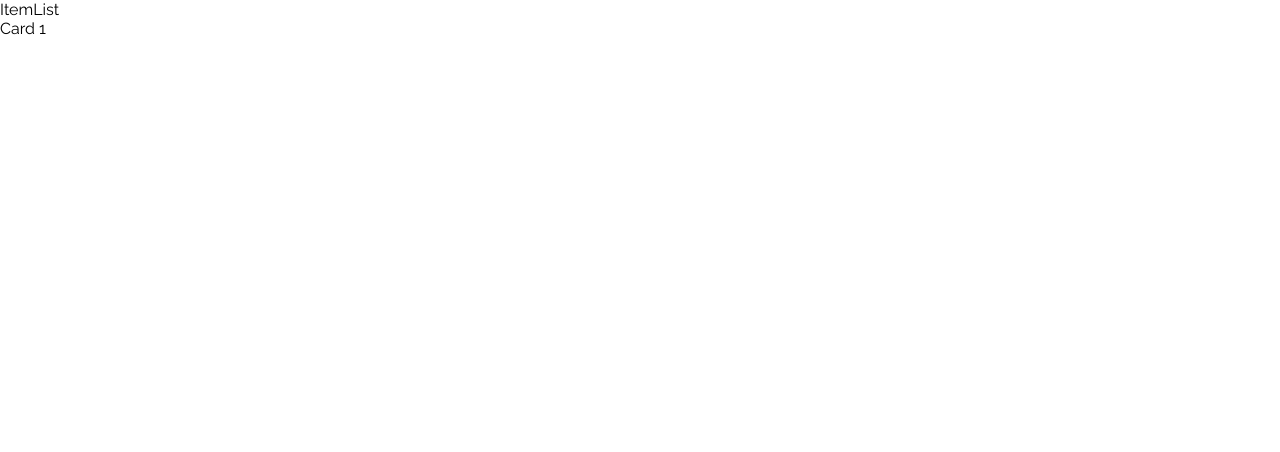
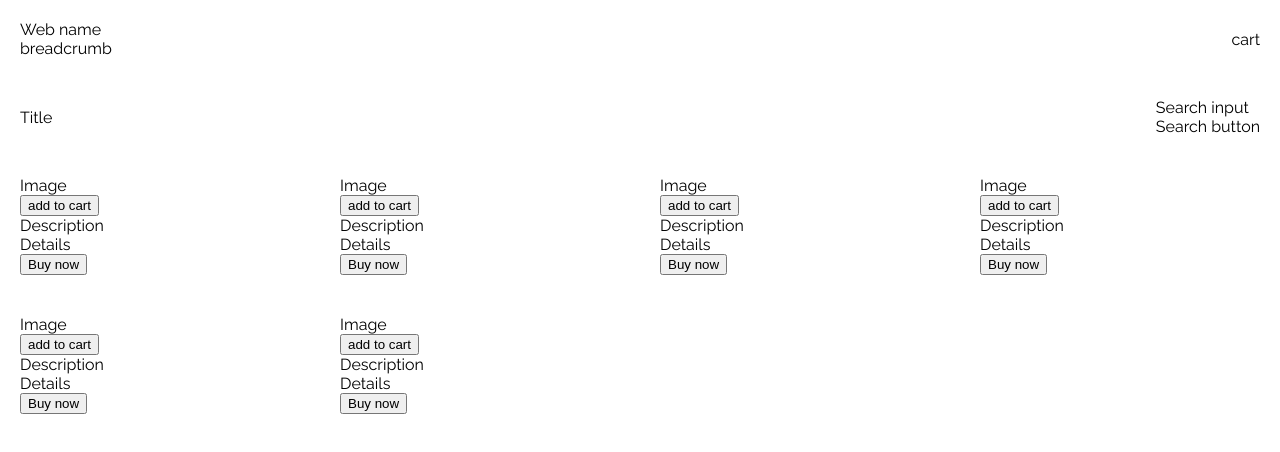
Before and after one commit to Mdelacruzmelo/reimagined-guacamole, a React (Create React App) app: page / in a window 1280 px wide. Shown: the top 452 px of the page. Built offline with nearby package versions, Linux system fonts and the light colour scheme.

Commit message:
Implemented base html skeleton

```diff
--- a/src/components/Header/index.js
+++ b/src/components/Header.js
@@ -3,7 +3,8 @@ import React from 'react'
 const Header = () => {
     return (
         <div>
-            Header component
+            <div>Search input</div>
+            <div>Search button</div>
         </div>
     );
 }
--- a/src/pages/ItemsList.js
+++ b/src/pages/ItemsList.js
@@ -5,10 +5,84 @@ const ItemList = () => {
 
     const navigate = useNavigate()
 
+    const items = [1, 2, 3, 4, 5, 6]
+    const loading = false
+
     return (
-        <div>
-            <div>ItemList</div>
-            <div onClick={() => { navigate(`/${1}`) }}>Card 1</div>
+        <div className='page'>
+
+            {/* Header */}
+            <div className='header'>
+                <div>
+                    <div>Web name</div>
+                    <div>breadcrumb</div>
+                </div>
+                <div>cart</div>
+            </div>
+
+
+            {/* SubHeader */}
+            <div className='subheader'>
+                {/* Title */}
+                <div>Title</div>
+                {/* Search */}
+                <div>
+                    <div>Search input</div>
+                    <div>Search button</div>
+                </div>
+            </div>
+
+
+            {/* Items container */}
+            <div className='items'>
+
+                {/* Items */}
+                {loading && (
+                    <div>Loading</div>
+                )}
+                {!loading && items && items.length > 0 && (
+                    items.map((item) => {
+                        return (
+
+                            /* Items */
+                            <div className='item' key={item}>
+
+                                {/* Left column */}
+                                <div>
+                                    {/* Left TOP */}
+                                    <div>
+                                        <div>Image</div>
+                                    </div>
+                                    {/* Left BOTTOM */}
+                                    <div>
+                                        <button>add to cart</button>
+                                    </div>
+
+                                </div>
+
+                                {/* Right column */}
+                                <div>
+                                    {/* Right TOP */}
+                                    <div>
+                                        <div>Description</div>
+                                        <div>
+                                            <div onClick={() => { navigate(`/${1}`) }}>Details</div>
+                                        </div>
+                                    </div>
+                                    {/* Right BOTTOM */}
+                                    <div>
+                                        <button>Buy now</button>
+                                    </div>
+                                </div>
+
+                            </div>
+
+                        )
+                    })
+                )}
+
+            </div>
+
         </div>
     );
 }
--- a/src/styles/index.scss
+++ b/src/styles/index.scss
@@ -1,8 +1,12 @@
 $primary-color: #f3a63e;
-$white-color: #ffffff;
+$lighter-color: #ffffff;
 $light-color: #f5f5f5;
 $dark-color: #2d2d2d;
 $dark-color-10: #4e4e4e;
+
+* {
+  box-sizing: border-box;
+}
 
 body {
   margin: 0;
@@ -15,3 +19,49 @@ body {
 code {
   font-family: source-code-pro, Menlo, Monaco, Consolas, "Courier New", monospace;
 }
+
+/* TEMPLATE CLASSES */
+.flex {
+  display: flex;
+  flex-wrap: wrap;
+  flex-direction: row;
+}
+.flexBetween {
+  justify-content: space-between;
+  align-items: center;
+}
+.flexStart {
+  justify-content: flex-start;
+  align-items: center;
+}
+
+/* USED CLASSES */
+.page {
+  background-color: $lighter-color;
+  max-width: 1200px;
+  margin: 0 auto;
+  min-width: 100%;
+  @extend .flex;
+
+  .header {
+    width: 100%;
+    padding: 20px;
+    @extend .flex, .flexBetween;
+  }
+
+  .subheader {
+    width: 100%;
+    padding: 20px;
+    @extend .flex, .flexBetween;
+  }
+
+  .items {
+    width: 100%;
+    @extend .flex, .flexStart;
+
+    .item {
+      padding: 20px;
+      width: 25%;
+    }
+  }
+}
```
Also changed, not shown: src/components/Search.js (renamed from src/components/Search/index.js).
